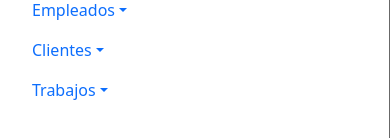
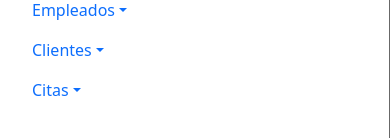
Before and after one commit to Oneyker21/Web_Salon_Yulisa, a React (Create React App) app in the folder daniela-frontend/: page / in a window 390 px wide. Both pictures are taken after a click on the button "Menú". Shown: the part 168-306 px from the top of the page. Built offline with nearby package versions, Linux system fonts and the light colour scheme.

Commit message:
responsive citas listo.

```diff
--- a/daniela-frontend/src/components/Header.js
+++ b/daniela-frontend/src/components/Header.js
@@ -126,19 +126,13 @@ function Header() {
               </NavDropdown.Item>
             </NavDropdown>
 
-            <NavDropdown title="Trabajos" id=" Trabajos">
+            <NavDropdown title="Citas" id="Cita">
               <NavDropdown.Item>
-                <Link to="/customer" className="link-unstyled">Registrar Trabajos</Link>
-              </NavDropdown.Item>
-              <NavDropdown.Item>
-                <Link to="/actualizar-cita" className="link-unstyled">Actualizar Trabajos</Link>
-              </NavDropdown.Item>
-              <NavDropdown.Item>
-                <Link to="/ver-cita" className="link-unstyled">Ver Trabajos</Link>
+                <Link to="/citas" className="link-unstyled">Registrar Citas</Link>
               </NavDropdown.Item>
               <NavDropdown.Divider />
               <NavDropdown.Item>
-                <Link to="/eliminar-cita" className="link-unstyled">Eliminar Trabajos</Link>
+                <Link to="/citaslist" className="link-unstyled">Citas</Link>
               </NavDropdown.Item>
             </NavDropdown>
           </Nav>
```
